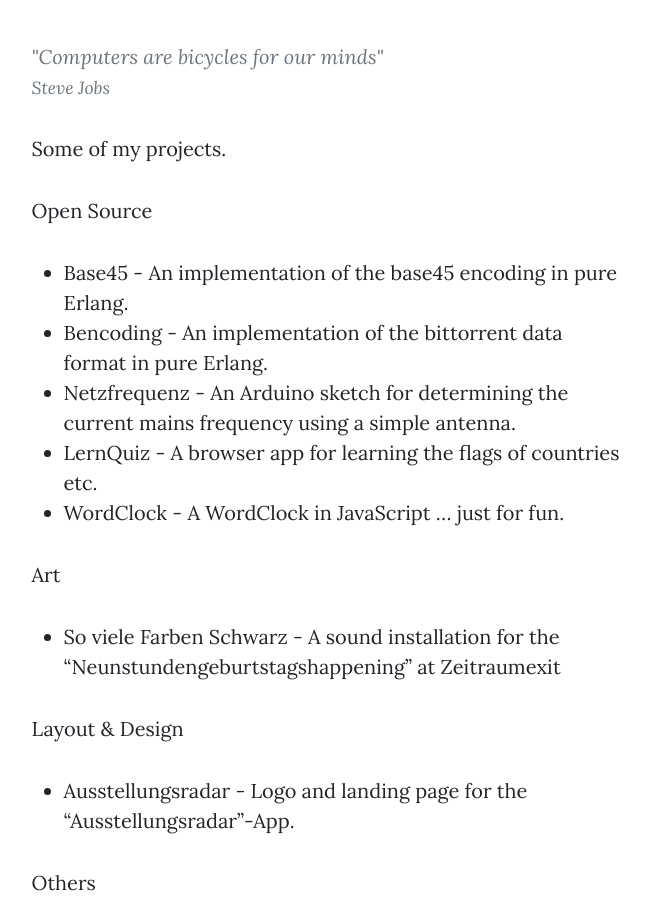
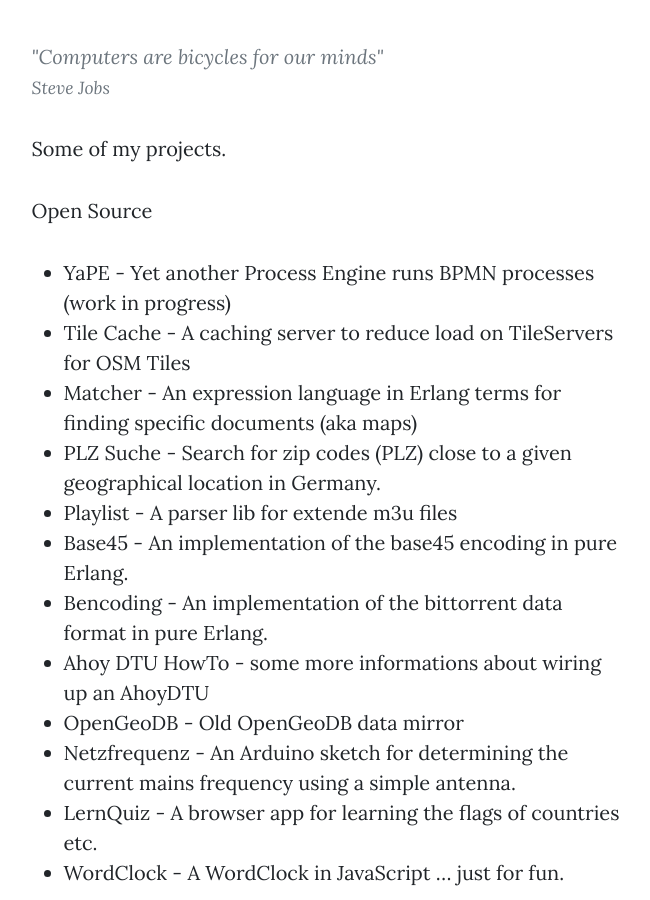
Before and after one commit to ratopi/ratopi.github.io, a Jekyll site: the page built from projects.md, in a window 1280 px wide and 900 px high, scrolled down 588 px. Shown: the whole window, without its empty margins (314-964 px from the left). Built offline with Jekyll 4.4.1, drawn with Linux system fonts in a browser that asks for light colours.

Commit message:
Some more projects

```diff
--- a/projects.md
+++ b/projects.md
@@ -14,8 +14,15 @@
 
 Open Source
 
+* YaPE - Yet another Process Engine runs BPMN processes (work in progress)
+* [Tile Cache](https://github.com/ratopi/tile-cache) - A caching server to reduce load on TileServers for OSM Tiles
+* [Matcher](https://github.com/ratopi/matcher) - An expression language in Erlang terms for finding specific documents (aka maps)
+* [PLZ Suche](https://github.com/ratopi/plz-suche) - Search for zip codes (PLZ) close to a given geographical location in Germany.
+* [Playlist](https://github.com/ratopi/playlist) - A parser lib for extende m3u files
 * [Base45](/projects/base45.html) - An implementation of the base45 encoding in pure Erlang.
 * [Bencoding](/projects/bencoding.html) - An implementation of the bittorrent data format in pure Erlang.
+* [Ahoy DTU HowTo](https://github.com/ratopi/ahoydtu-howto) - some more informations about wiring up an AhoyDTU
+* [OpenGeoDB](https://github.com/ratopi/opengeodb) - Old OpenGeoDB data mirror
 * [Netzfrequenz](/netzfrequenz) - An Arduino sketch for determining the current mains frequency using a simple antenna.
 * [LernQuiz](/projects/lernquiz.html) - A browser app for learning the flags of countries etc.
 * [WordClock](/wordclock-demo/src/web/) - A WordClock in JavaScript ... just for fun.
```
